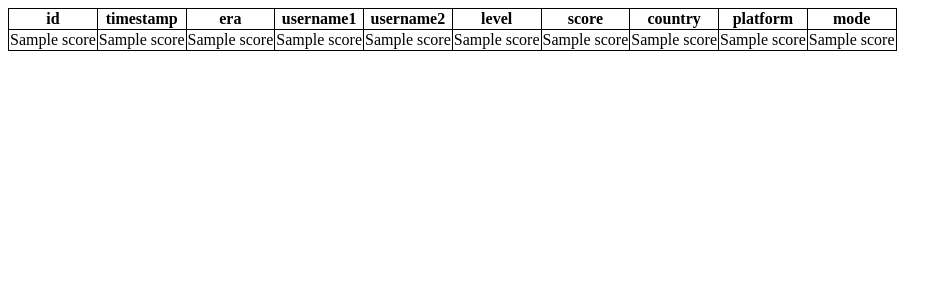
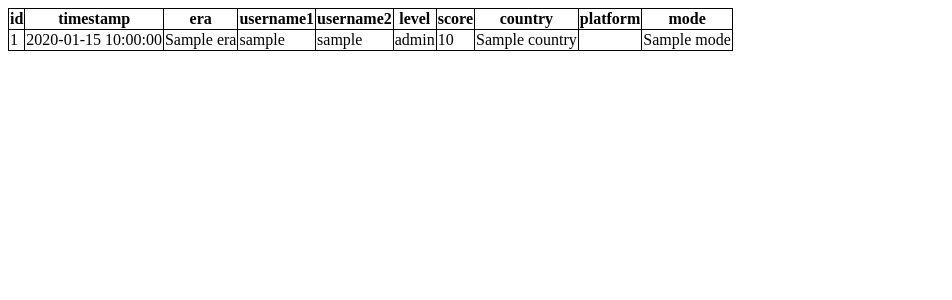
Before and after one commit to artiekra/pewpew-custom-leaderboards, a Flask app: template frontend/blueprints/templates/scores-feed.htm in a window 1280 px wide. Shown: the top 300 px of the page, without its empty margins (0-952 px from the left). Run offline with Flask 3, Linux system fonts and the light colour scheme; the template is opened without the code that fills it: most values are stand-ins (such as "Sample title", 1, 10 or a date in 2020).

Commit message:
quick fixes

```diff
--- a/backend/api/update.py
+++ b/backend/api/update.py
@@ -29,7 +29,7 @@ class Score(BaseModel):
 
 def get_router(con: sqlite3.Connection) -> APIRouter:
     """Create FastAPI router, given database connection"""
-    logger.trace("Creating FastAPI router for score methods")
+    logger.trace("Creating FastAPI router for update methods")
 
     router = APIRouter()
 
--- a/frontend/blueprints/templates/scores-feed.htm
+++ b/frontend/blueprints/templates/scores-feed.htm
@@ -25,16 +25,16 @@
   </tr>
   {% for score in scores %}
     <tr>
-      <td>{{ score[1] }}</th>
-      <td>{{ score[2] }}</th>
-      <td>{{ score[3] }}</th>
-      <td>{{ score[4] }}</th>
-      <td>{{ score[5] }}</th>
-      <td>{{ score[6] }}</th>
-      <td>{{ score[7] }}</th>
-      <td>{{ score[8] }}</th>
-      <td>{{ score[9] }}</th>
-      <td>{{ score[10] }}</th>
+      <td>{{ score.id }}</th>
+      <td>{{ score.timestamp }}</th>
+      <td>{{ score.era }}</th>
+      <td>{{ score.username1 }}</th>
+      <td>{{ score.username2 }}</th>
+      <td>{{ score.level }}</th>
+      <td>{{ score.score }}</th>
+      <td>{{ score.country }}</th>
+      <td>{{ score.platform }}</th>
+      <td>{{ score.mode }}</th>
     </tr>
   {% endfor %}
 
```
Also changed, not shown: backend/api/scores.py (+18 -2 lines), data.db (deleted), 1 other file.
